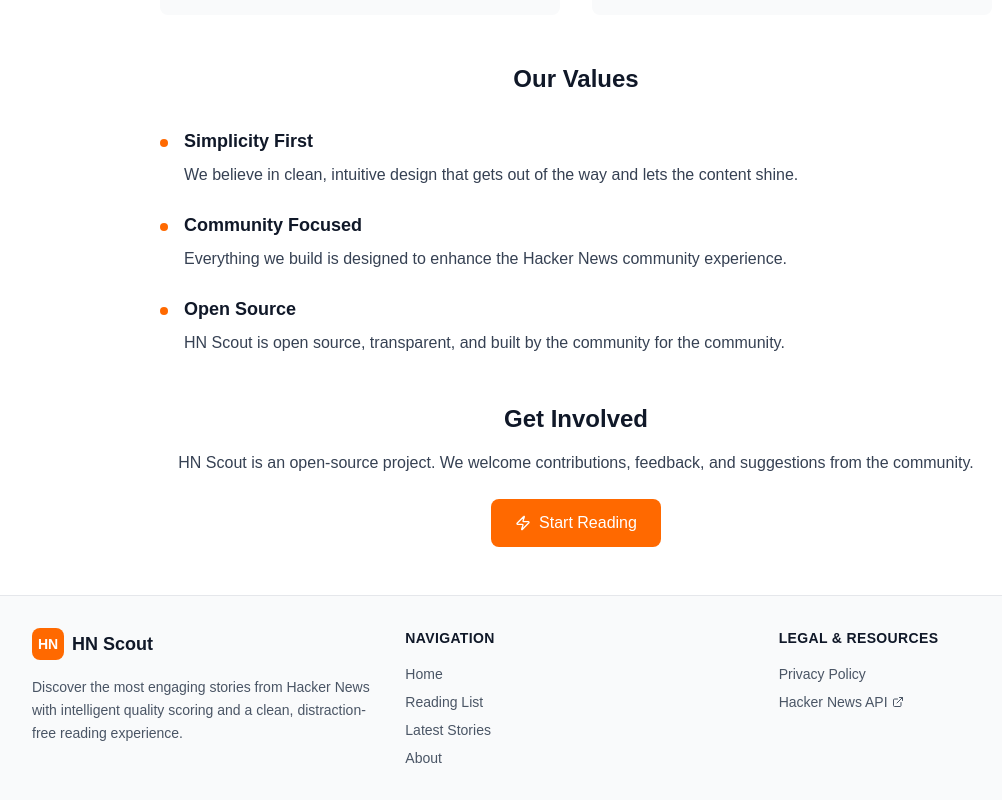
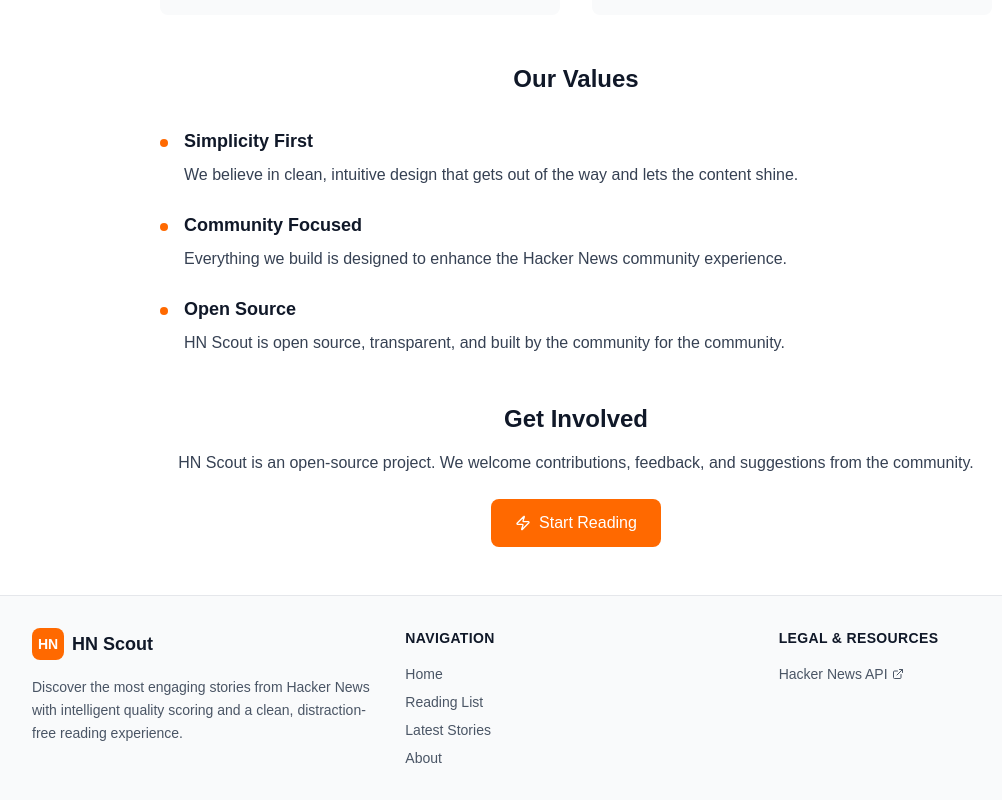
Before and after one commit to rishadrafeeq/HNScout, a Next.js app: page /about in a window 1280 px wide. Shown: the part 1024-1824 px from the top of the page, without its empty margins (64-1066 px from the left). Built offline with nearby package versions, Linux system fonts and the light colour scheme.

Commit message:
Update documentation and streamline footer
- Add About page and Professional footer documentation to README
- Remove Privacy Policy link from footer for cleaner design
- Maintain Hacker News API link for reference
- Improve user experience with streamlined navigation

```diff
--- a/src/components/Footer.tsx
+++ b/src/components/Footer.tsx
@@ -59,12 +59,6 @@ export function Footer() {
               Legal & Resources
             </h4>
             <div className="space-y-2">
-              <Link
-                href="/privacy"
-                className="block text-sm text-gray-600 hover:text-orange-600 transition-colors"
-              >
-                Privacy Policy
-              </Link>
               <a
                 href="https://hn.algolia.com/api"
                 target="_blank"
```
Also changed, not shown: 1 other file (tests, documents, lock files or other folders).
